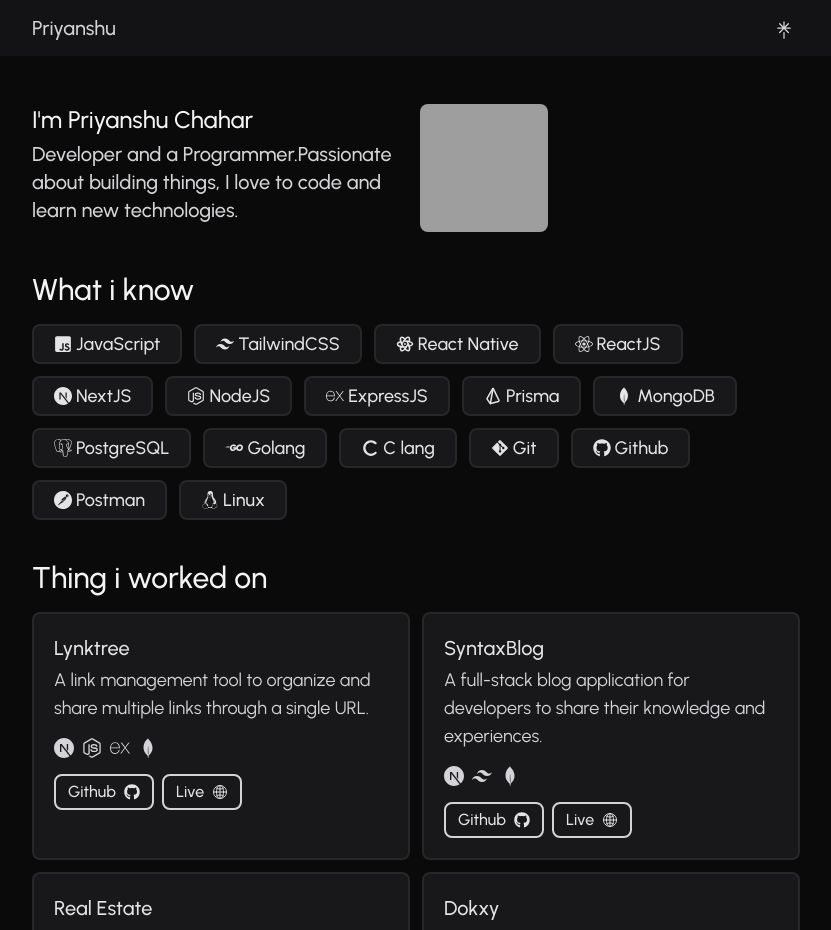
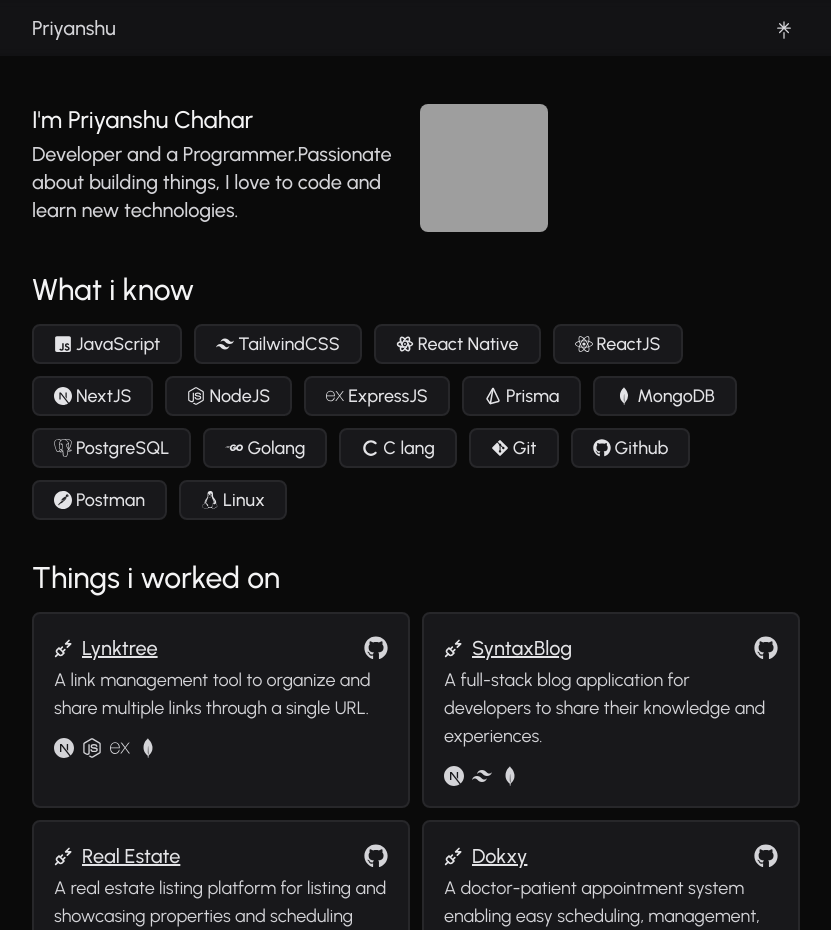
Before and after one commit to Bluetooxth/priyanxhu.dev, a Next.js app: page / in a window 1280 px wide. Shown: the top 930 px of the page, without its empty margins (224-1055 px from the left). Built offline with nearby package versions, Linux system fonts and the light colour scheme; grey boxes are pictures that could not be loaded.

Commit message:
fixed typo

```diff
--- a/components/Home/Projects.jsx
+++ b/components/Home/Projects.jsx
@@ -2,14 +2,14 @@
 import projexts from "@/data/Projects";
 import Link from "next/link";
 import { FaGithub } from "react-icons/fa";
-import { IoGlobeOutline } from "react-icons/io5";
+import { LuPlugZap } from "react-icons/lu";
 
 const Projects = () => {
   return (
     <section className="flex justify-center items-center w-full">
       <div className="flex flex-col justify-start items-start w-[95vw] md:w-[80vw] lg:w-[70vw] xl:w-[60vw] 2xl:w-[50vw] px-2 md:px-0 gap-4">
         <h2 className="text-2xl md:text-3xl font-medium text-zinc-100">
-          Thing i worked on
+          Things i worked on
         </h2>
         <div className="grid grid-cols-1 md:grid-cols-2 justify-start items-stretch gap-3 w-full">
           {projexts.map((project, index) => (
@@ -19,10 +19,18 @@
                 "
               key={index}
             >
-              <div className="flex flex-col justify-start items-start gap-1">
-                <h3 className="text-xl font-medium text-zinc-200">
-                  {project.name}
-                </h3>
+              <div className="flex flex-col justify-start items-start gap-1 w-full">
+                <div className="flex justify-between items-center w-full">
+                  <Link
+                    href={project.link}
+                    className="text-xl font-medium text-zinc-200 flex items-center gap-2 underline"
+                  >
+                    <LuPlugZap className="" /> {project.name}
+                  </Link>
+                  <Link href={project.link} className="text-zinc-200">
+                    <FaGithub className="text-2xl text-zinc-300" />
+                  </Link>
+                </div>
                 <p className="text-lg text-zinc-300">{project.desc}</p>
               </div>
               <div className="flex flex-col justify-start items-start gap-2 h-full mt-2">
@@ -32,28 +40,6 @@
                       {icon}
                     </span>
                   ))}
-                </div>
-                <div className="flex flex-wrap justify-start items-center gap-2 mt-2">
-                  <Link
-                    target="_blank"
-                    href={project.github}
-                    className="
-                    text-md font-medium text-zinc-200 bg-zinc-900 hover:bg-zinc-900 border-2 border-zinc-300 py-1 px-3 rounded-lg transition-all duration-300 ease-in-out flex items-center gap-2
-                    "
-                  >
-                    Github <FaGithub className="inline-block" />
-                  </Link>
-                  {project.link && (
-                    <Link
-                      target="_blank"
-                      href={project.link}
-                      className="
-                    text-md font-medium text-zinc-200 bg-zinc-900 hover:bg-zinc-900 border-2 border-zinc-300 py-1 px-3 rounded-lg transition-all duration-300 ease-in-out flex items-center gap-2
-                    "
-                    >
-                      Live <IoGlobeOutline className="inline-block" />
-                    </Link>
-                  )}
                 </div>
               </div>
             </div>
```
